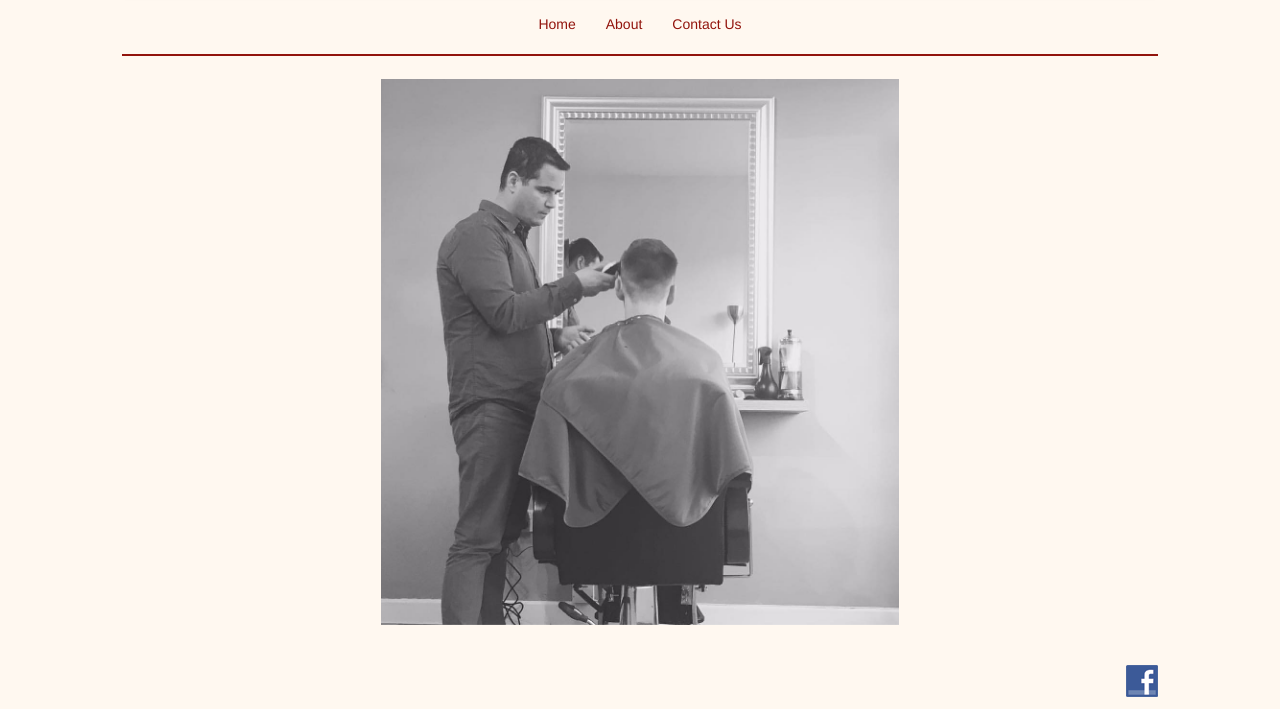
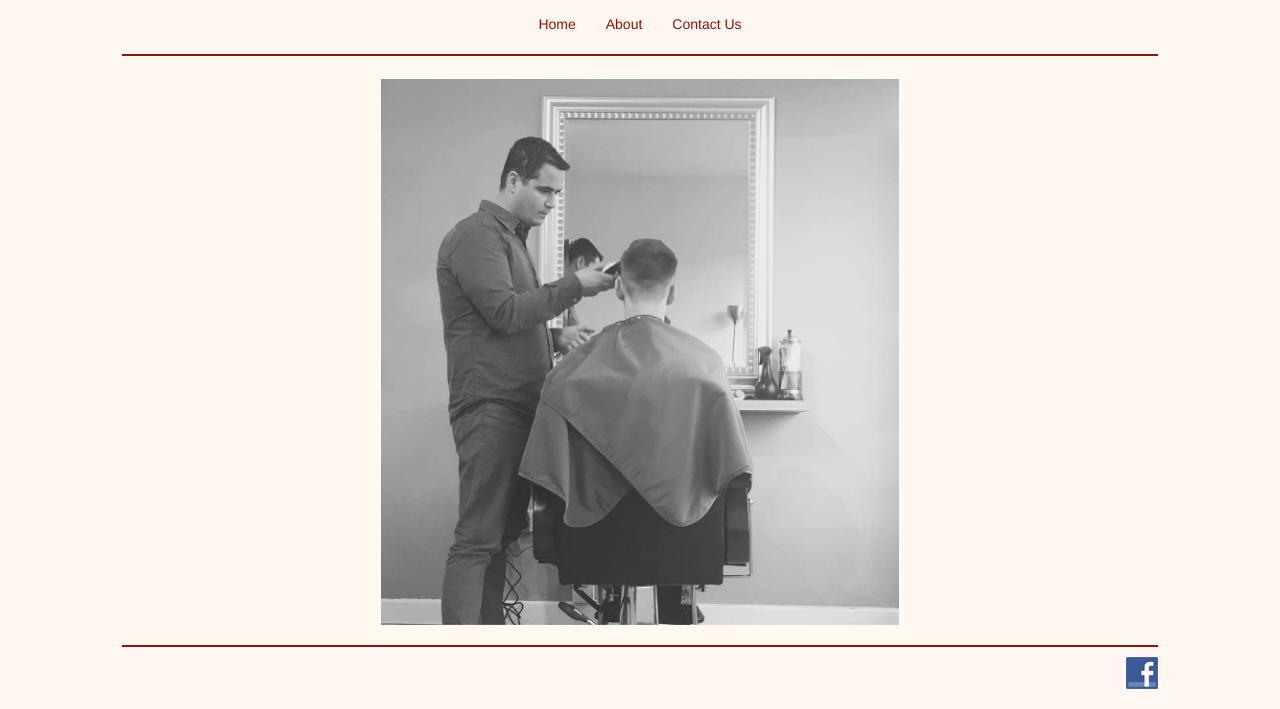
Before and after one commit to evansabove/akbarber, a PHP site: page / in a window 1280 px wide. Shown: the part 152-861 px from the top of the page. Run offline with PHP 8.4, Linux system fonts and the light colour scheme.

Commit message:
Various changes

```diff
--- a/footer.php
+++ b/footer.php
@@ -1,7 +1,5 @@
-			<div style="padding-top: 20px; padding-bottom: 20px">
-		    	<span class="pull-right">
-		    		<a href="https://www.facebook.com/Kala-Barber-525737427628260" target="_blank"><img src="img/fb.png" /></a>
-	    		</span>
+			<div class="footer">
+	    		<a href="https://www.facebook.com/Kala-Barber-525737427628260" target="_blank"><img src="img/fb.png" /></a>
 			</div>
 		</div>
 		<div class="col-xs-1"></div>
--- a/index.php
+++ b/index.php
@@ -9,7 +9,7 @@
 	      		<img src="img/carousel/slide1.jpg" class="main-image">
 	    	</div>
 
-		    <div class="item">
+		    <!--<div class="item">
 			    <img src="img/carousel/slide2.jpg" class="main-image">
 	    	</div>
 
@@ -19,9 +19,10 @@
 
 	    	<div class="item">
 	    		<img src="img/carousel/slide4.jpg" class="main-image">
-	    	</div>
+	    	</div>-->
 	  	</div>
 	</div>
+
 </div>
 
 <?php include('scripts.php') ?>
--- a/stylesheets/style.css
+++ b/stylesheets/style.css
@@ -32,12 +32,6 @@ nav a  {
   color: #FFF8F0;
 }
 
-.footer {
-  margin-top: 20px;
-  color: #FFF8F0;
-  background-color: #92140C;
-}
-
 #header {
   margin-bottom: 0;
 }
@@ -64,4 +58,16 @@ ul.nav a {
 #main {
   padding-top: 80px;
   padding-bottom: 20px;
+  min-height: 600px;
 }
+
+.footer {
+  padding-top: 10px;
+  padding-bottom: 20px;
+  text-align: right;
+  border-top: 2px solid #92140C;
+}
+
+#map {
+  height: 500px;
+}
```
Also changed, not shown: contact.php (+8 -8 lines).
